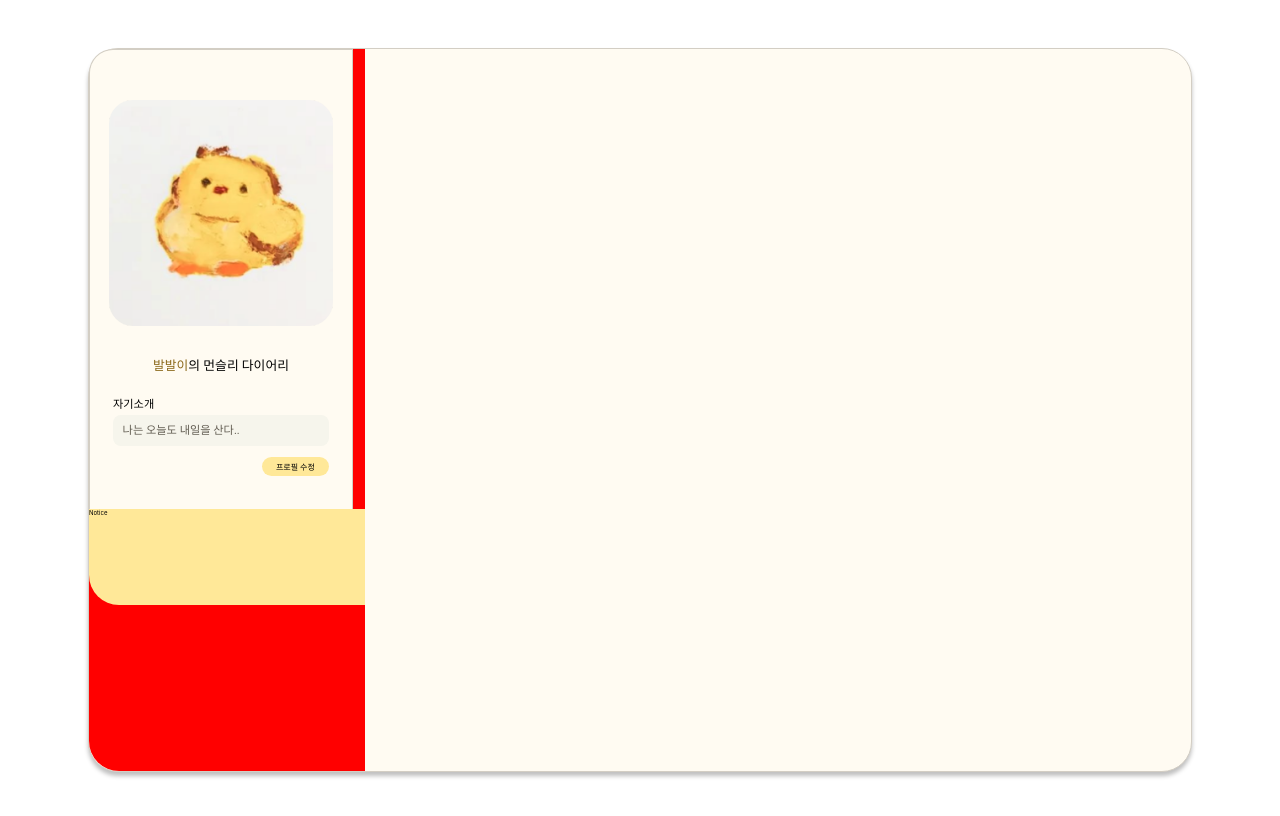
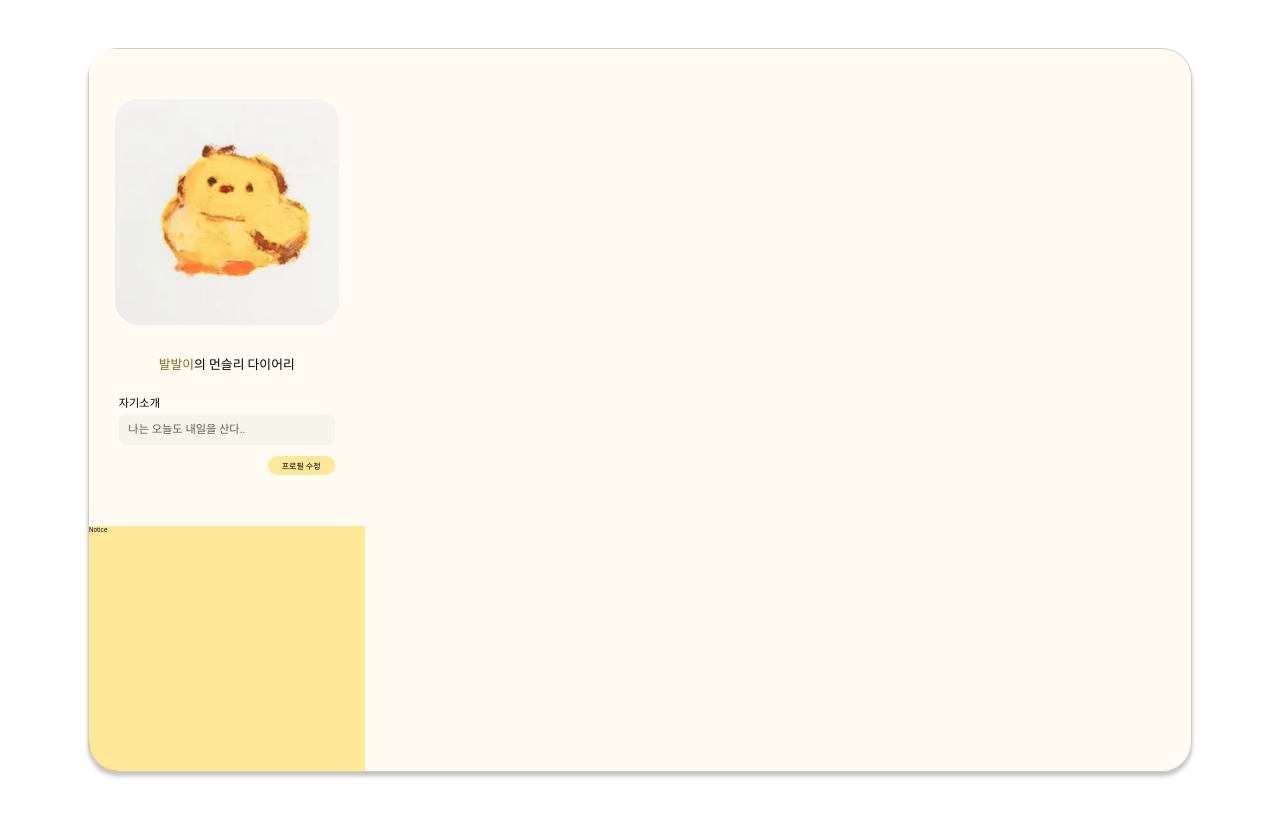
Before and after one commit to EFUB-LakkuLakku/LakkuLakku-Front, a React (Create React App) app: page / in a window 1280 px wide. Shown: the top 816 px of the page. Built offline with nearby package versions, Linux system fonts and the light colour scheme; a web font is replaced by a local one.

Commit message:
add: 프로필에 수정 모달 추가

```diff
--- a/src/components/SideBar/Profile.js
+++ b/src/components/SideBar/Profile.js
@@ -1,5 +1,7 @@
 import React, {useState, useEffect} from 'react';
 import DefaultImg from "../../assets/DefaultImg.png";
+//import { ReactComponent as DefaultImg } from '../assets/default_img.svg'
+import ProfileEditModal from './ProfileEditModal';
 import styled from "styled-components";
 import theme from "../../styles/theme";
 
@@ -23,13 +25,8 @@ const Profile = () => {
 
   //nickname 백엔드에서 get해오기
 
-  const openModal = () => {
-  setShowModal(true);
-  }
-
 
   return (
-          <>
     <ProfileBox>
 
         <ProfileImg src={info.image} />
@@ -42,25 +39,22 @@ const Profile = () => {
         </BioBox>
 
         <BtnBox onClick={e => e.stopPropagation()}>
-                      <ProfileEditBtn onClick={openModal}>
+            <ProfileEditBtn onClick={() => setShowModal(true)}>
             프로필 수정
             </ProfileEditBtn>
         </BtnBox>
-                  {/* {showModal && <ProfileEditModal imageInfo={info.image} bioInfo={info.bio} isOpenModal={showModal} setIsOpenModal={setShowModal}/>} */}
+        {showModal && <ProfileEditModal imageInfo={info.image} bioInfo={info.bio} isOpenModal={showModal} setIsOpenModal={setShowModal}/>}
 
     </ProfileBox>
 
-      </>
   );
 };
 
 
 const ProfileBox = styled.div`
-  width: 330rem;
-  height: 575rem;
-  background-color: #FFFBF2;
+  flex: 0.635;
+  background-color: ${theme.background};
   border-top-left-radius: 30rem;
-  border: 1rem solid #D3CEC4;
   border-bottom: none;
 
   display: flex;
@@ -131,7 +125,7 @@ const ProfileEditBtn = styled.button`
   width: 84rem;
   height: 24rem;
 
-  background-color: #FFE898;
+  background-color: ${theme.main};
   border-radius: 17rem;
   border: none;
 
```
Lines whose indentation alone changed are shown as unchanged.
